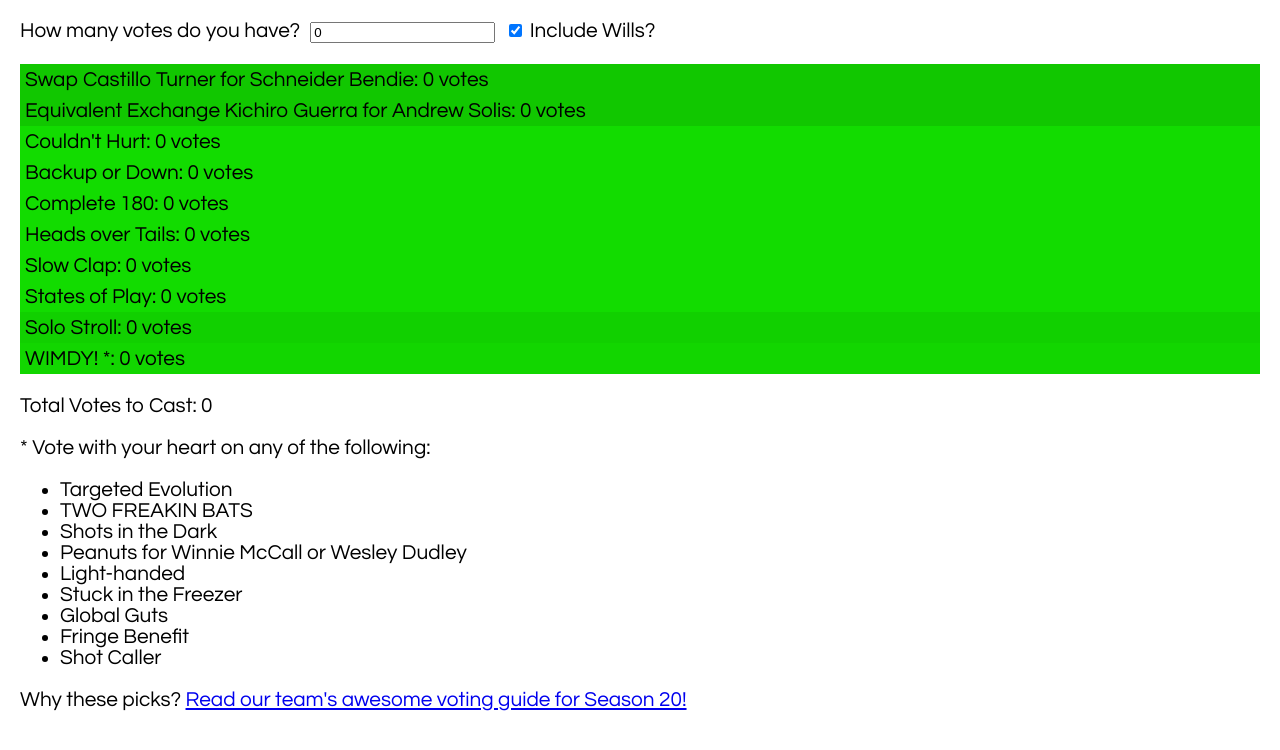
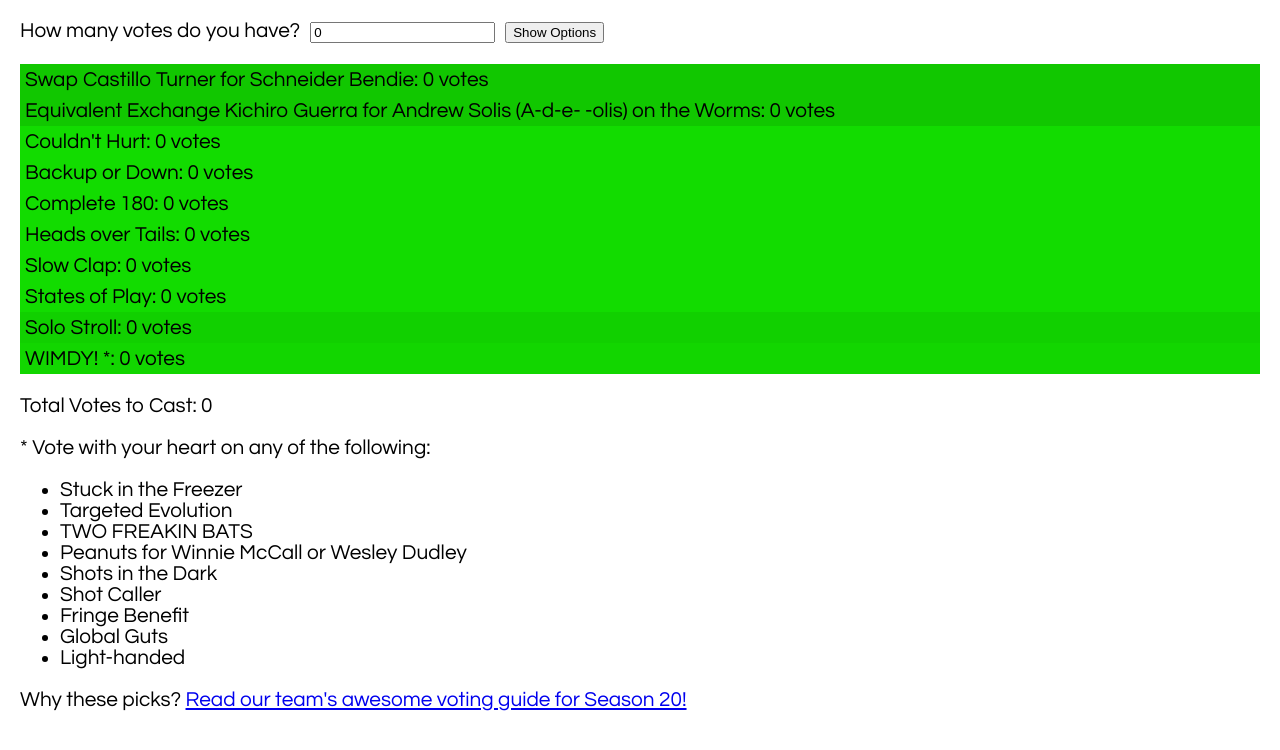
Before and after one commit to rgallo/voting-calc, a React (Create React App) app: page / in a window 1280 px wide. Shown: the top 750 px of the page. Built offline with nearby package versions, Linux system fonts and the light colour scheme.

Commit message:
Expanded options section, added order wimdys and show wimdy pct

```diff
--- a/public/config.json
+++ b/public/config.json
@@ -10,7 +10,7 @@
       "order": -3
     },
     {
-      "label": "Equivalent Exchange Kichiro Guerra for Andrew Solis",
+      "label": "Equivalent Exchange Kichiro Guerra for Andrew Solis (A-d-e- -olis) on the Worms",
       "value": 0.20,
       "includeInTotal": true,
       "type": "will",
@@ -74,14 +74,14 @@
     }
   ],
   "wimdys": [
+    "TWO FREAKIN BATS",
     "Shots in the Dark",
     "Light-handed",
+    "Fringe Benefit",
+    "Stuck in the Freezer",
     "Shot Caller",
     "Global Guts",
     "Targeted Evolution",
-    "Stuck in the Freezer",
-    "Fringe Benefit",
-    "TWO FREAKIN BATS",
     "Peanuts for Winnie McCall or Wesley Dudley"
   ]
 }
--- a/src/App.css
+++ b/src/App.css
@@ -27,6 +27,6 @@ body {
   padding-top: 2px;
 }
 
-.includeWills {
+label.option:not(:first-child), .showOptions {
   margin-left: 10px;
 }
--- a/src/App.js
+++ b/src/App.js
@@ -3,6 +3,26 @@ import React, { useState, useEffect } from 'react';
 import './App.css';
 
 const App = () => {
+
+  const useStateWithLocalStorageBool = (localStorageKey, defaultVal) => {
+    const localStorageValue = localStorage.getItem(localStorageKey);
+    let initialStateVal;
+    if (localStorageValue === "true") {
+      initialStateVal = true;
+    } else if (localStorageValue === "false") {
+      initialStateVal = false;
+    } else {
+      initialStateVal = defaultVal;
+    }
+    const [value, setValue] = React.useState(initialStateVal);
+
+    React.useEffect(() => {
+      localStorage.setItem(localStorageKey, value);
+    }, [localStorageKey, value]);
+
+    return [value, setValue];
+  };
+
   const [voteTypes, setVoteTypes] = useState([["Loading...", 1.0]]);
   const [votes, setVotes] = useState(0);
   const [guideurl, setGuideURL] = useState("http://nymillennials.rocks");
@@ -11,17 +31,20 @@ const App = () => {
   const [votesToCast, setVotesToCast] = useState(0);
   const [reverse, setReverse] = useState(false);
   const [guideowner, setGuideOwner] = useState("our team");
-  const [includeWills, setIncludeWills] = useState(true);
   const [idols, setIdols] = useState([]);
   const [idolRandom, setIdolRandom] = useState(Math.floor(Math.random() * 100) + 1);
   const [siesta, setSiesta] = useState(false);
+  const [rawWimdys, setRawWimdys] = useState([]);
   const [wimdys, setWimdys] = useState([]);
   const colorH = 115;
   const colorS = 100;
   const maxL = 45;
   const minL = 15;
   const debug = false;
-
+  const [showOptions, setShowOptions] = useState(false);
+  const [includeWills, setIncludeWills] = useStateWithLocalStorageBool("includeWills", true);
+  const [orderWimdys, setOrderWimdys] = useStateWithLocalStorageBool("orderWimdys", false);
+  const [showWimdyPct, setShowWimdyPct] = useStateWithLocalStorageBool("showWimdyPct", false);
 
   const loadData = async () => {
     const config = await fetch(`${process.env.PUBLIC_URL}/config.json`);
@@ -33,12 +56,18 @@ const App = () => {
     setGuideOwner(configJson.guideowner ?? "our team");
     setIdols(configJson.idols ?? []);
     setSiesta(configJson.siesta ?? false);
-    setWimdys(configJson.wimdys?.sort(() => Math.random() - 0.5) ?? []);
+    setRawWimdys(configJson.wimdys ?? []);
   };
 
   useEffect(() => {
     loadData();
   }, [])
+
+  useEffect(() => {
+    if (rawWimdys.length) {
+      setWimdys(orderWimdys ? rawWimdys : [...rawWimdys].sort(() => Math.random() - 0.5));
+    }
+  }, [orderWimdys, rawWimdys])
 
   useEffect(() => {
     let votesleft = votes;
@@ -87,9 +116,10 @@ const App = () => {
 
   const renderVote = votetype => {
     const debugText = debug ? ` - ${votes <= 0 ? (0).toFixed(2) : (((voteTotals[votetype.label] ?? 0) / votes) * 100.0).toFixed(2)}%` : "";
+    const wimdyVoteSplit = (showWimdyPct && rawWimdys.length) ? ` (~${(voteTotals["WIMDY!"] / rawWimdys.length).toFixed(2)} votes each)` : "";
     return (
       <div key={`${votetype.label}`} className="voteType" style={{ "color": votetype.value > .8 ? "white": "black", "backgroundColor": `hsl(${colorH}, ${colorS}%, ${getLValue(votetype.value)}%)` }}>
-        {`${votetype.label + (votetype.type === "wimdy" ? " *" : "")}: ${voteTotals[votetype.label] ?? 0} vote${voteTotals[votetype.label] === 1 ? "" : "s"}${debugText}`}
+        {`${votetype.label + (votetype.type === "wimdy" ? " *" : "")}: ${voteTotals[votetype.label] ?? 0} vote${voteTotals[votetype.label] === 1 ? "" : "s"}${debugText}${votetype.type === "wimdy" ? wimdyVoteSplit : ""}`}
       </div>
     );
   };
@@ -98,8 +128,17 @@ const App = () => {
     <div className="container">
       <label>How many votes do you have?</label>
       <input id="votes" type="number" inputMode="numeric" pattern="[0-9]*" min="0" step="1" value={votes} onChange={e => setVotes(e.target.value)} />
-      <label className="includeWills"><input type="checkbox" defaultChecked={includeWills} onClick={() => setIncludeWills(!includeWills)}/> Include Wills?</label>
+      <button className="showOptions" onClick={() => setShowOptions(!showOptions)}>{showOptions ? "Hide" : "Show"} Options</button>
       <br />
+      {showOptions && (
+        <div>
+          <br />
+          <label className="option"><input type="checkbox" defaultChecked={includeWills} onClick={() => setIncludeWills(!includeWills)}/> Include Wills</label>
+          <label className="option"><input type="checkbox" defaultChecked={orderWimdys} onClick={() => setOrderWimdys(!orderWimdys)}/> Keep Wimdys In Order</label>
+          <label className="option"><input type="checkbox" defaultChecked={showWimdyPct} onClick={() => setShowWimdyPct(!showWimdyPct)}/> Show Wimdy Percentage Split</label>
+          <br />
+        </div>
+      )}
       <br />
       {(reverse ? voteTypes.slice(0).reverse() : voteTypes).sort((a, b) => a.order - b.order).filter(votetype => includeWills || votetype.type !== "will").map((votetype) => renderVote(votetype))}
       <br />
```
